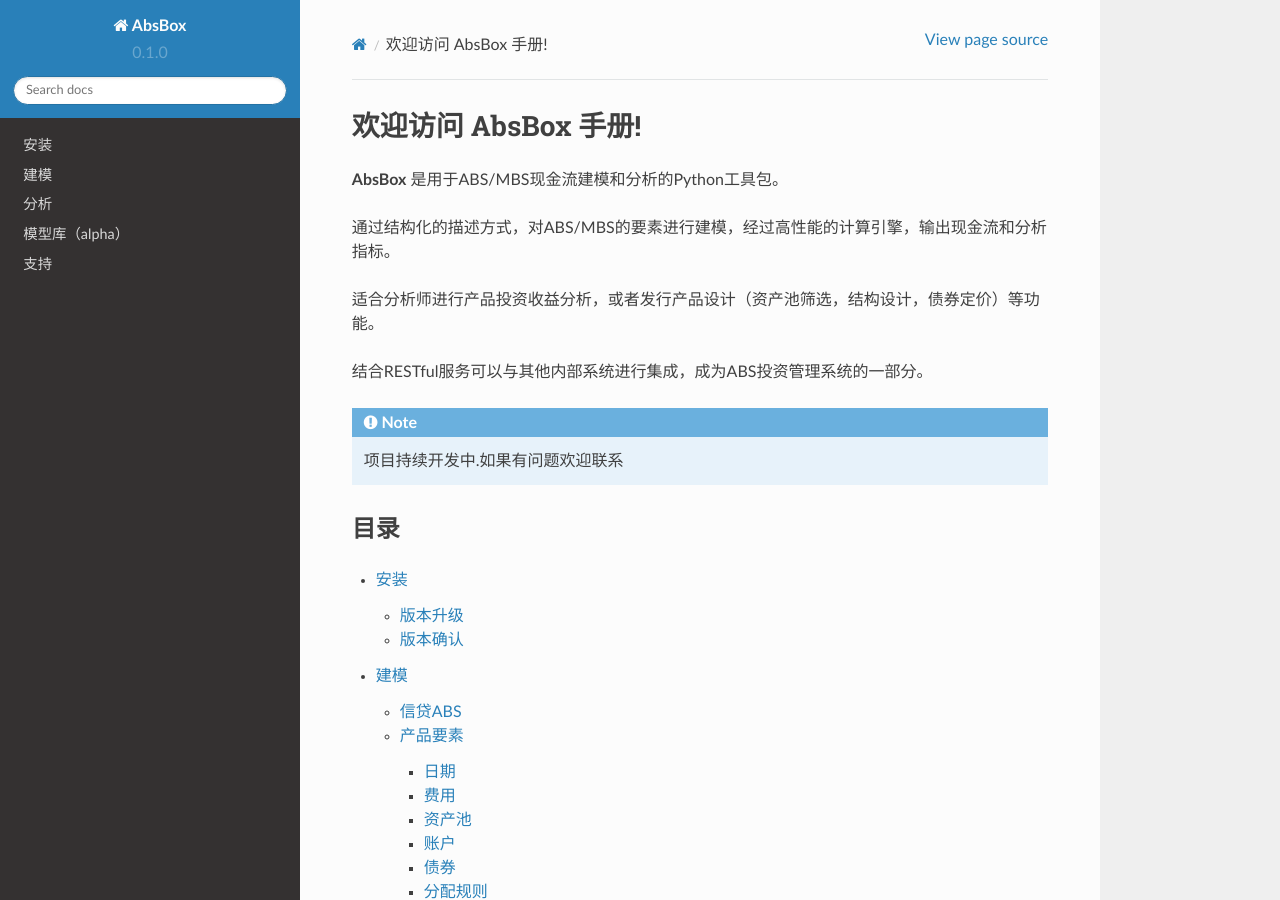
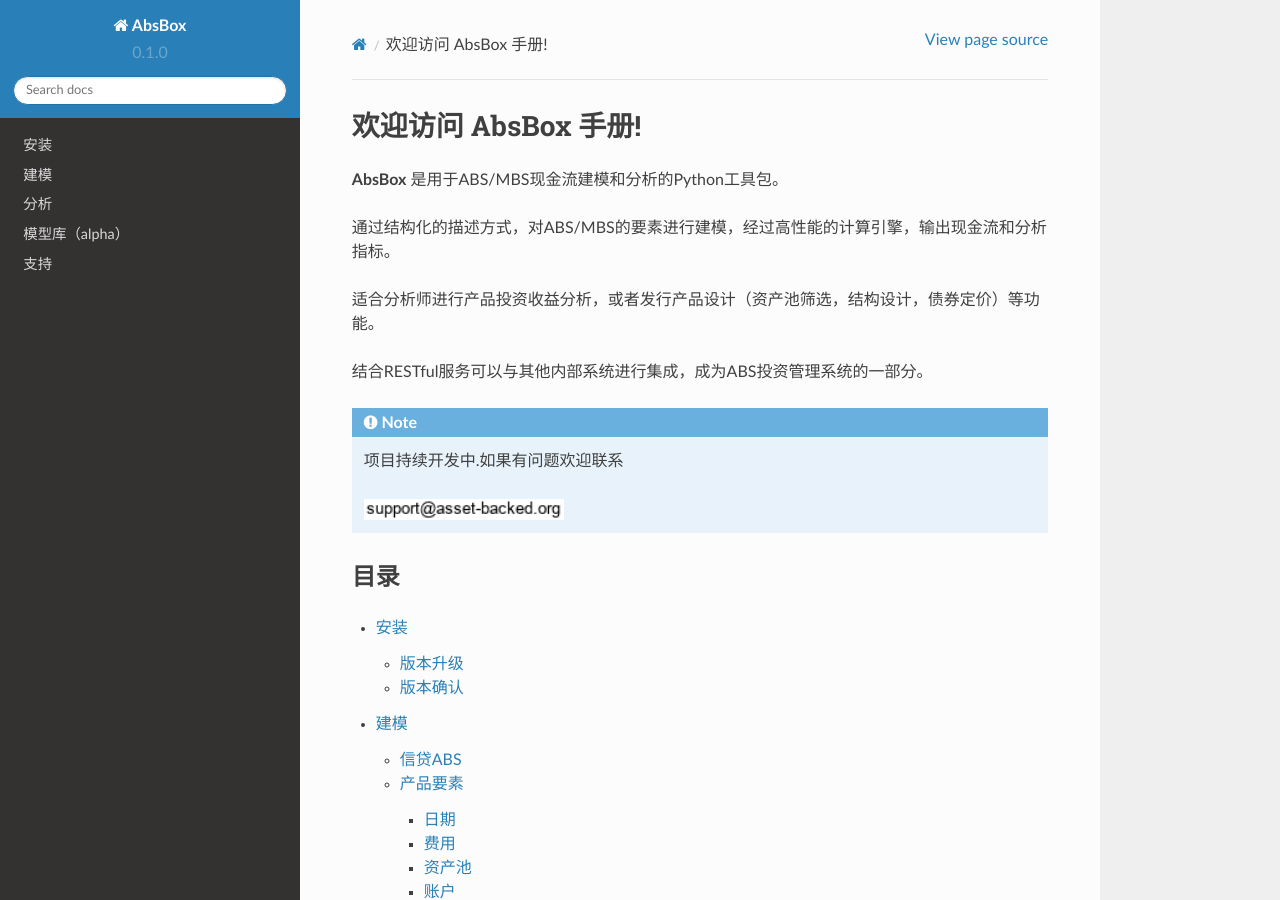
Before and after one commit to yellowbean/pyabs-doc, a Sphinx documentation site: the page built from docs/source/index.rst, in a window 1280 px wide and 900 px high. Built offline with Sphinx 7.4.7 and the Read the Docs theme 2.0.0, drawn with Linux system fonts in a browser that asks for light colours.

Commit message:
主页 联系方式

```diff
--- a/docs/source/index.rst
+++ b/docs/source/index.rst
@@ -13,6 +13,10 @@
 
    项目持续开发中.如果有问题欢迎联系
 
+   .. image:: img/email-image.png
+     :width: 200
+     :alt: Support Email
+
 目录
 --------
 
```
